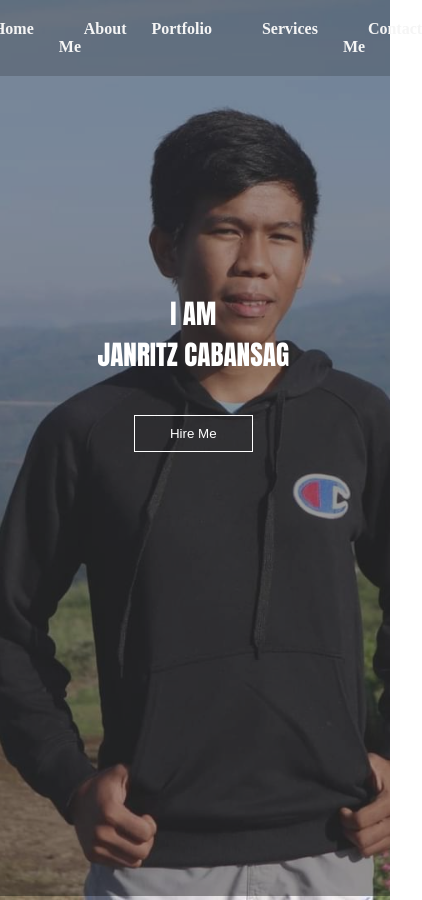
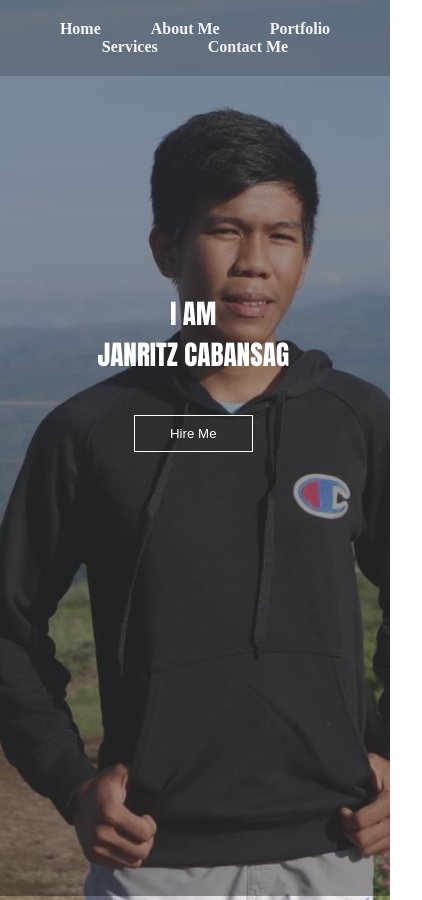
Before and after one commit to darkjan1234/WebApp, a plain HTML site: page index.html in a window 390 px wide. Shown: the top 900 px of the page, 422 px wide, since content can reach past the window. Drawn offline with Linux system fonts and the light colour scheme.

Commit message:
Update Phone.css

```diff
--- a/Phone.css
+++ b/Phone.css
@@ -1,3 +1,7 @@
+.navbar ul{
+    flex-wrap: wrap;
+    justify-content: center;
+}
 #home{
     height: 820px;
 }
```
